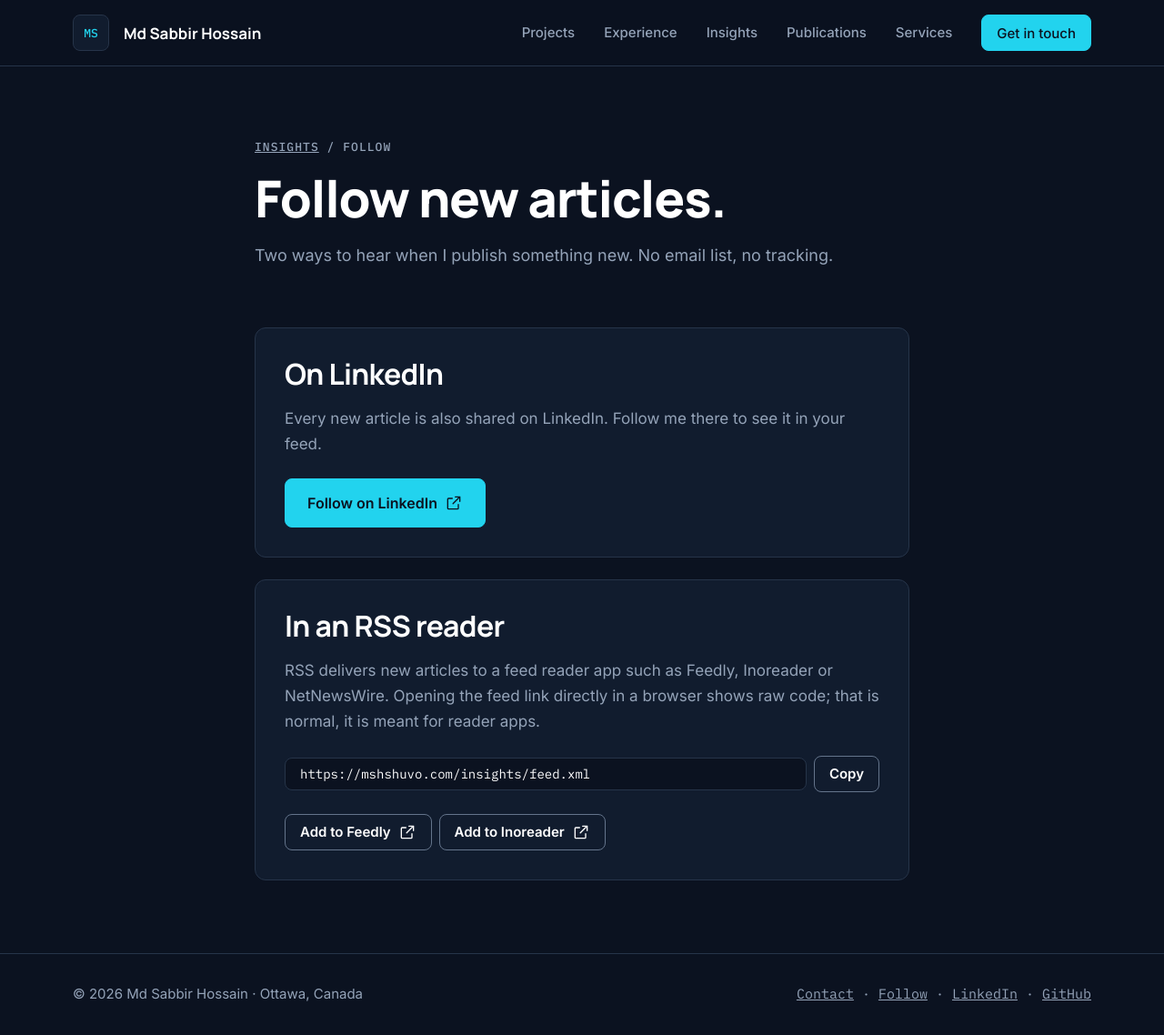
After one commit to mshshuvo/mshshuvo.com, a Flask app: page /insights/follow in a window 1280 px wide. The commit adds this page. Shown: the whole page at 91% size. Run offline with Flask 3, Linux system fonts and the light colour scheme; parts of the project's set-up code (start-up, migrations or seed data) failed here and were passed over.

Commit message:
Insights: friendly Follow page instead of linking straight to raw RSS
Co-Authored-By: Claude Opus 5.5 <noreply@anthropic.com>
Claude-Session: https://claude.ai/code/session_01XSYYJDawDTxFMLFb23aa6A

```diff
--- a/app.py
+++ b/app.py
@@ -154,6 +154,11 @@ def insights():
     return render_template("insights.html", posts=POSTS, tags=all_tags(POSTS))
 
 
+@app.get("/insights/follow")
+def subscribe():
+    return render_template("subscribe.html")
+
+
 @app.get("/insights/<slug>")
 def insight_detail(slug):
     post = POSTS_BY_SLUG.get(slug) or abort(404)
--- a/build.py
+++ b/build.py
@@ -23,7 +23,7 @@ SITE_URL = "https://mshshuvo.com"
 INDEXNOW_KEY = "53de5a436f6b78ef495a04f085b56ab9"  # gitleaks:allow (public verification key)
 
 PAGES = ["/", "/projects", "/experience", "/publications", "/recommendations",
-         "/services", "/assessment", "/contact", "/insights"] + \
+         "/services", "/assessment", "/contact", "/insights", "/insights/follow"] + \
         [f"/projects/{p['slug']}" for p in PROJECTS] + [f"/insights/{p['slug']}" for p in POSTS] + \
         [f"/services/{s['slug']}" for s in SERVICES]
 
--- a/static/css/site.css
+++ b/static/css/site.css
@@ -360,6 +360,13 @@ details[open] .tl__more::after { content: "hide −"; }
 .pager__link .mono { font: 500 .75rem var(--font-mono); color: var(--color-secondary); text-transform: uppercase; letter-spacing: .08em; }
 .pager__link--next { text-align: right; grid-column: 2; }
 
+/* ---------- follow page ---------- */
+.follow { display: grid; gap: var(--s3); }
+.follow .card p { margin-bottom: var(--s3); }
+.copy-row { display: flex; gap: var(--s1); align-items: center; flex-wrap: wrap; margin-bottom: var(--s3); }
+.copy-row code { font: .875rem var(--font-mono); background: var(--color-background); border: 1px solid var(--color-border); border-radius: var(--radius-sm); padding: var(--s1) var(--s2); color: var(--color-heading); overflow-wrap: anywhere; flex: 1 1 260px; }
+.follow__readers { display: flex; gap: var(--s1); flex-wrap: wrap; margin: 0 !important; }
+
 /* ---------- service pages ---------- */
 .service-links { list-style: none; padding: 0; margin: 0; display: flex; flex-wrap: wrap; gap: var(--s1); }
 .service-links a { display: inline-block; padding: var(--s1) var(--s2); border: 1px solid var(--color-control-border); border-radius: var(--radius-sm); color: var(--color-text); text-decoration: none; font-size: .9375rem; transition: background-color var(--ease); }
--- a/static/js/site.js
+++ b/static/js/site.js
@@ -7,6 +7,7 @@ document.addEventListener("DOMContentLoaded", () => {
   initProjectFilter();
   initReadinessCheck();
   initContactForm();
+  initCopyButtons();
 });
 
 // ---------------------------------------------------------------- mobile menu
@@ -154,3 +155,22 @@ function initContactForm() {
     }
   });
 }
+
+// ---------------------------------------------------------------- copy buttons
+function initCopyButtons() {
+  if (!navigator.clipboard) return;
+  document.querySelectorAll("[data-copy]").forEach((btn) => {
+    const source = document.getElementById(btn.dataset.copy);
+    if (!source) return;
+    btn.hidden = false;
+    btn.addEventListener("click", async () => {
+      try {
+        await navigator.clipboard.writeText(source.textContent.trim());
+        btn.textContent = "Copied";
+      } catch {
+        btn.textContent = "Select and copy";
+      }
+      setTimeout(() => { btn.textContent = "Copy"; }, 2000);
+    });
+  });
+}
--- a/templates/base.html
+++ b/templates/base.html
@@ -55,7 +55,7 @@
       <p>© {{ year }} {{ site.name }} · {{ site.location }}</p>
       <p class="mono">
         <a href="{{ url_for('contact') }}">Contact</a> ·
-        <a href="/insights/feed.xml">RSS</a> ·
+        <a href="{{ url_for('subscribe') }}">Follow</a> ·
         <a href="{{ site.linkedin }}" rel="noopener">LinkedIn</a> ·
         <a href="{{ site.github }}" rel="noopener">GitHub</a>
       </p>
--- a/templates/insights.html
+++ b/templates/insights.html
@@ -11,7 +11,7 @@
     <p class="eyebrow mono">Insights</p>
     <h1>Notes from the field.</h1>
     <p class="lead">Writing on cyber risk, AI governance, security operations and financial crime, from national CIRT work to today's regulated sector. Newest first.</p>
-    <p class="mono feed-link"><a href="/insights/feed.xml">Subscribe via RSS</a></p>
+    <p class="mono feed-link"><a href="{{ url_for('subscribe') }}">Follow new articles</a></p>
   </div>
 </section>
 <section class="section section--tight">
--- /dev/null
+++ b/templates/subscribe.html
@@ -0,0 +1,35 @@
+{% extends "base.html" %}
+{% from "_icons.html" import icon %}
+{% block title %}Follow new articles · {{ site.name }}{% endblock %}
+{% block description %}Get new Insights articles from {{ site.name }} on cybersecurity, GRC and AI governance, by RSS reader or on LinkedIn.{% endblock %}
+{% block content %}
+{% set feed = site_url ~ "/insights/feed.xml" %}
+<section class="page-head">
+  <div class="wrap wrap--narrow">
+    <p class="eyebrow mono"><a class="crumb" href="{{ url_for('insights') }}">Insights</a> / Follow</p>
+    <h1>Follow new articles.</h1>
+    <p class="lead">Two ways to hear when I publish something new. No email list, no tracking.</p>
+  </div>
+</section>
+<section class="section section--tight">
+  <div class="wrap wrap--narrow follow">
+    <article class="card">
+      <h2>On LinkedIn</h2>
+      <p>Every new article is also shared on LinkedIn. Follow me there to see it in your feed.</p>
+      <a class="btn" href="{{ site.linkedin }}" rel="noopener" target="_blank">Follow on LinkedIn {{ icon('external') }}</a>
+    </article>
+    <article class="card">
+      <h2>In an RSS reader</h2>
+      <p>RSS delivers new articles to a feed reader app such as Feedly, Inoreader or NetNewsWire. Opening the feed link directly in a browser shows raw code; that is normal, it is meant for reader apps.</p>
+      <div class="copy-row">
+        <code id="feed-url">{{ feed }}</code>
+        <button type="button" class="btn btn--ghost btn--small" data-copy="feed-url" hidden>Copy</button>
+      </div>
+      <p class="follow__readers">
+        <a class="btn btn--ghost btn--small" href="https://feedly.com/i/subscription/feed/{{ feed|urlencode }}" rel="noopener" target="_blank">Add to Feedly {{ icon('external') }}</a>
+        <a class="btn btn--ghost btn--small" href="https://www.inoreader.com/?add_feed={{ feed|urlencode }}" rel="noopener" target="_blank">Add to Inoreader {{ icon('external') }}</a>
+      </p>
+    </article>
+  </div>
+</section>
+{% endblock %}
```
